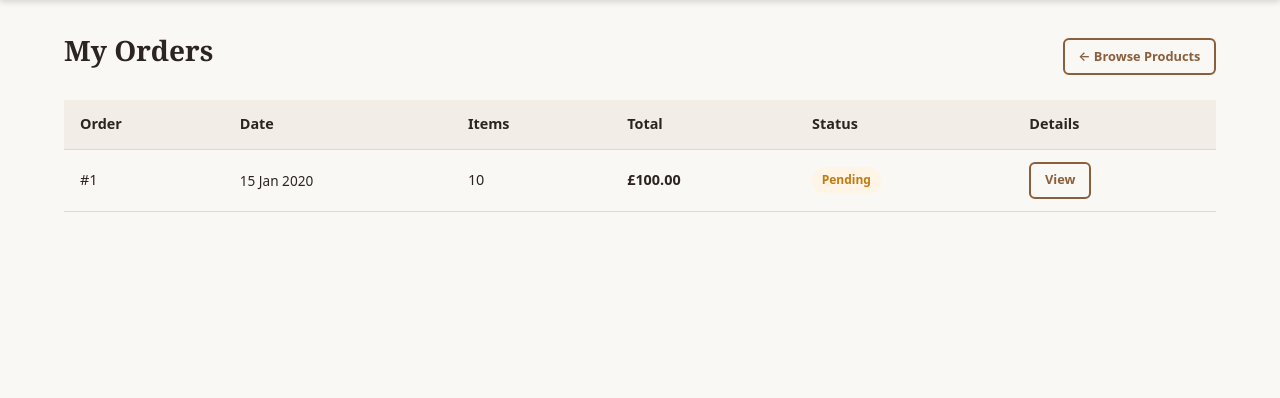
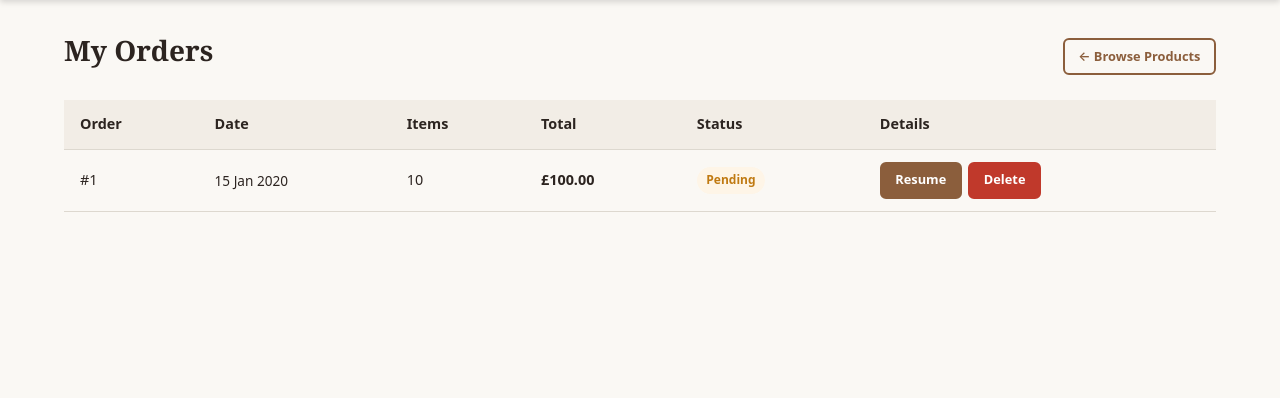
Before and after one commit to MHussainGit/Milestone-Project-4--craft-market, a Django app: page /checkout/orders/ in a window 1280 px wide. Shown: the part 60-458 px from the top of the page. Run offline with Django 4.2, Linux system fonts and the light colour scheme; a user stored in the database is signed in; tables that the repository leaves empty hold one stand-in row (values such as "Sample post").

Commit message:
Add receipt, resume, and delete actions to My Orders page

```diff
--- a/checkout/templates/checkout/order_list.html
+++ b/checkout/templates/checkout/order_list.html
@@ -30,8 +30,15 @@
             <td>
               <span class="badge status-{{ order.status }}">{{ order.get_status_display }}</span>
             </td>
-            <td>
-              <a href="{% url 'order_detail' pk=order.pk %}" class="btn btn-secondary btn-sm">View</a>
+            <td class="flex-between" style="gap:0.4rem;justify-content:flex-start">
+              {% if order.status == "paid" %}
+                <a href="{% url 'order_detail' pk=order.pk %}" class="btn btn-secondary btn-sm">View Receipt</a>
+              {% elif order.status == "pending" %}
+                <a href="{% url 'order_resume' pk=order.pk %}" class="btn btn-primary btn-sm">Resume</a>
+                <a href="{% url 'order_delete' pk=order.pk %}" class="btn btn-danger btn-sm">Delete</a>
+              {% else %}
+                <a href="{% url 'order_detail' pk=order.pk %}" class="btn btn-secondary btn-sm">View</a>
+              {% endif %}
             </td>
           </tr>
         {% endfor %}
--- a/checkout/urls.py
+++ b/checkout/urls.py
@@ -10,4 +10,6 @@ urlpatterns = [
     path("webhook/stripe/", views.stripe_webhook, name="stripe_webhook"),
     path("orders/", views.order_list, name="order_list"),
     path("orders/<int:pk>/", views.order_detail, name="order_detail"),
+    path("orders/<int:pk>/resume/", views.order_resume, name="order_resume"),
+    path("orders/<int:pk>/delete/", views.order_delete, name="order_delete"),
 ]
--- a/checkout/views.py
+++ b/checkout/views.py
@@ -8,6 +8,7 @@ from django.contrib.auth.decorators import login_required
 from django.core.mail import send_mail
 from django.http import HttpResponse, JsonResponse
 from django.shortcuts import get_object_or_404, redirect, render
+from django.urls import reverse
 from django.views.decorators.csrf import csrf_exempt
 from django.views.decorators.http import require_POST
 
@@ -171,3 +172,33 @@ def order_list(request):
 def order_detail(request, pk):
     order = get_object_or_404(Order, pk=pk, user=request.user)
     return render(request, "checkout/order_detail.html", {"order": order})
+
+
+@login_required
+def order_resume(request, pk):
+    order = get_object_or_404(Order, pk=pk, user=request.user, status="pending")
+    request.session["pending_order_pk"] = order.pk
+    cart_items = [
+        {"product": item.product, "quantity": item.quantity, "line_total": item.get_line_total()}
+        for item in order.items.select_related("product")
+    ]
+    return render(request, "checkout/checkout.html", {
+        "cart_items": cart_items,
+        "total": order.get_total(),
+        "order": order,
+        "stripe_publishable_key": settings.STRIPE_PUBLISHABLE_KEY,
+        "payment_step": True,
+    })
+
+
+@login_required
+def order_delete(request, pk):
+    order = get_object_or_404(Order, pk=pk, user=request.user, status="pending")
+    if request.method == "POST":
+        order.delete()
+        messages.success(request, f"Order #{pk} was deleted.")
+        return redirect("order_list")
+    return render(request, "confirm_delete.html", {
+        "object_name": f"Order #{order.pk}",
+        "cancel_url": reverse("order_list"),
+    })
```
Also changed, not shown: README.md, 1 other file.
